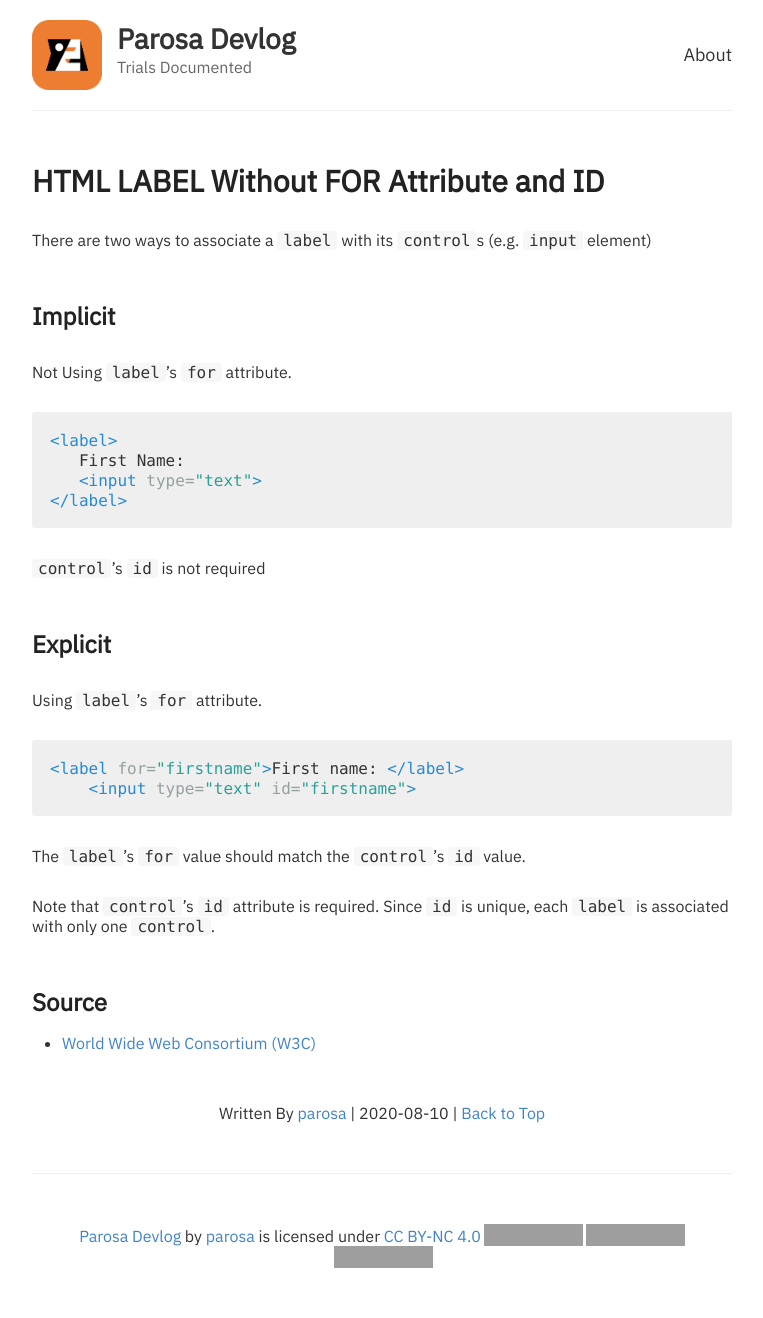
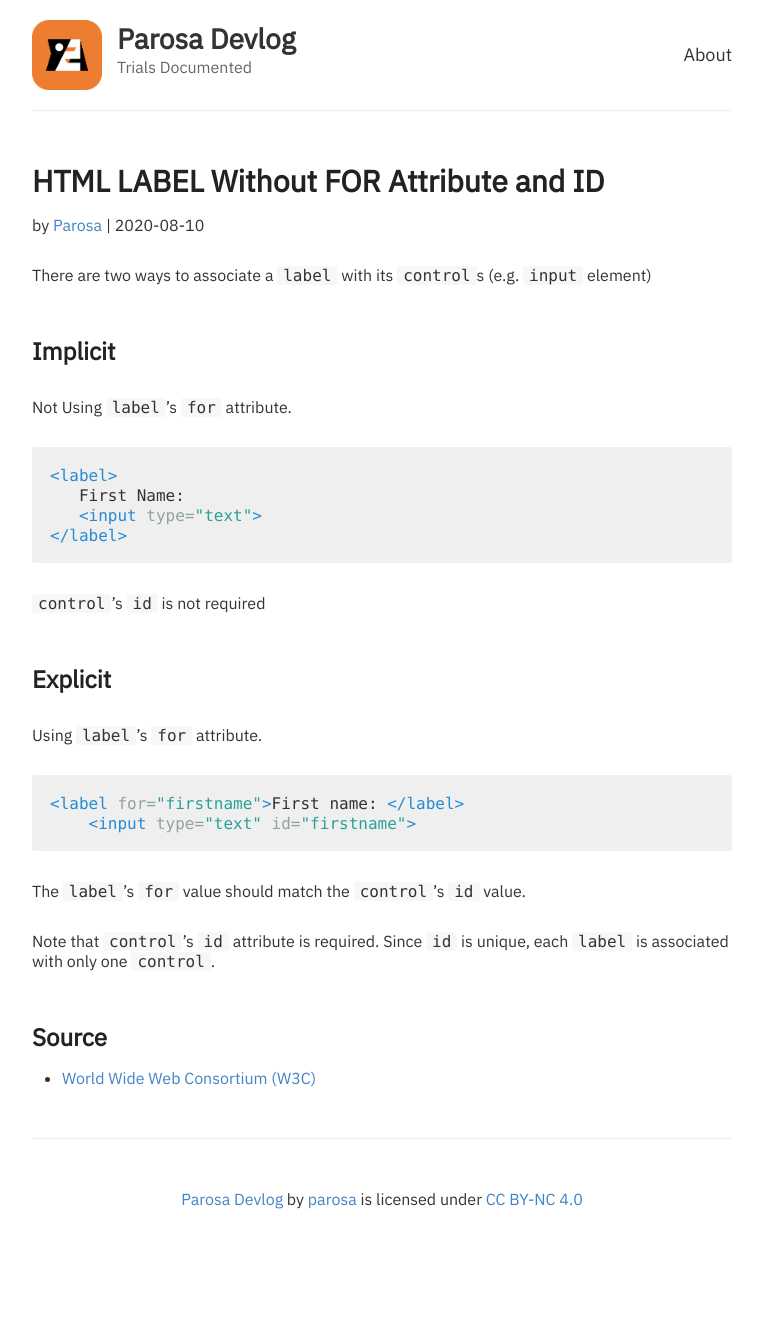
Before and after one commit to parosaone/blog, a Jekyll site: the page built from _posts/2020-8-10-html-label-without-for-attribute-and-id.md, in a window 1280 px wide. Shown: the whole page, without its empty margins (258-1021 px from the left). Built offline with Jekyll 4.4.1, drawn with Linux system fonts in a browser that asks for light colours; after the commit the page ends 1259 px from its top, so only the background shows below that; grey boxes are pictures that could not be loaded.

Commit message:
CleanUp Code

```diff
--- a/_config.yml
+++ b/_config.yml
@@ -25,7 +25,7 @@
 
 # Enter your Disqus shortname (not your username) to enable commenting on posts
 # You can find your shortname on the Settings page of your Disqus account
-disqus:
+comment:
 
 # Enter your Google Analytics web tracking code (e.g. UA-2110908-2) to activate tracking
 google_analytics: UA-174906047-1
--- a/_includes/disqus.html
+++ b/_includes/comment.html
@@ -1,4 +1,4 @@
-{% if site.disqus %}
+{% if site.comment %}
 
 <div class="comments">
     <script src="https://utteranc.es/client.js" repo="parosaone/blog" issue-term="pathname" theme="github-light" crossorigin="anonymous" async>
--- a/_layouts/default.html
+++ b/_layouts/default.html
@@ -2,13 +2,9 @@
 <html>
 
 <head>
-    <title>{% if page.title %}{{ page.title }} – {% endif %}{{ site.name }} – {{ site.description }}</title>
+    <title>{% if page.title %}{{ page.title }} – {% endif %}{{ site.name }}</title>
 
     {% include meta.html %}
-
-    <!--[if lt IE 9]>
-      <script src="http://html5shiv.googlecode.com/svn/trunk/html5.js"></script>
-    <![endif]-->
 
     <link rel="apple-touch-icon" sizes="180x180" href="/assets/favicon/apple-touch-icon.png">
     <link rel="icon" type="image/png" sizes="32x32" href="/assets/favicon/favicon-32x32.png">
@@ -18,7 +14,6 @@
     <link rel="stylesheet" type="text/css" href="{{ site.baseurl }}/style.css" />
     <link rel="alternate" type="application/rss+xml" title="{{ site.name }} - {{ site.description }}" href="{{ site.baseurl }}/feed.xml" />
 
-    <!-- Created with Jekyll Now - http://github.com/barryclark/jekyll-now -->
 </head>
 
 <body>
@@ -47,13 +42,7 @@
         <div class="container">
             <footer class="footer">
                 <p xmlns:dct="http://purl.org/dc/terms/" xmlns:cc="http://creativecommons.org/ns#" class="license-text"><a rel="cc:attributionURL" property="dct:title" href="{{ site.baseurl }}">Parosa Devlog</a> by <a rel="cc:attributionURL dct:creator" property="cc:attributionName" href="{{ site.baseurl }}/about">parosa</a> is licensed under <a rel="license"
-                        href="https://creativecommons.org/licenses/by-nc/4.0">CC BY-NC 4.0<img
-              style="height:22px!important;margin-left:3px;vertical-align:text-bottom;"
-              src="https://mirrors.creativecommons.org/presskit/icons/cc.svg?ref=chooser-v1" /><img
-              style="height:22px!important;margin-left:3px;vertical-align:text-bottom;"
-              src="https://mirrors.creativecommons.org/presskit/icons/by.svg?ref=chooser-v1" /><img
-              style="height:22px!important;margin-left:3px;vertical-align:text-bottom;"
-              src="https://mirrors.creativecommons.org/presskit/icons/nc.svg?ref=chooser-v1" /></a></p>
+                        href="https://creativecommons.org/licenses/by-nc/4.0">CC BY-NC 4.0</a></p>
             </footer>
         </div>
     </div>
--- a/_layouts/post.html
+++ b/_layouts/post.html
@@ -5,13 +5,13 @@
 <article class="post">
     <h1>{{ page.title }}</h1>
 
+    <div class="info">
+        by <a href="{{ site.baseurl }}/about">Parosa</a> | {{ page.date | date: "%Y-%m-%d" }}
+    </div>
+
     <div class="entry">
         {{ content }}
     </div>
 
-    <div class="info">
-        Written By <a href="{{ site.baseurl }}/about">parosa</a> | {{ page.date | date: "%Y-%m-%d" }} | <a href="#top">Back to Top</a><br>
-    </div>
-
-    {% include disqus.html %}
+    {% include comment.html %}
 </article>
--- a/robots.txt
+++ b/robots.txt
@@ -1,4 +1,2 @@
 User-agent: *
 Allow: /
-
-Sitemap: https://parosa.net/sitemap.xml
--- a/style.scss
+++ b/style.scss
@@ -251,11 +251,6 @@
     color: $gray;
   }
 
-  .info {
-    margin-top: 50px;
-    text-align: center;
-  }
-
   .comments {
     margin-top: 10px;
   }
```
Also changed, not shown: _includes/analytics.html (+8 -14 lines).
